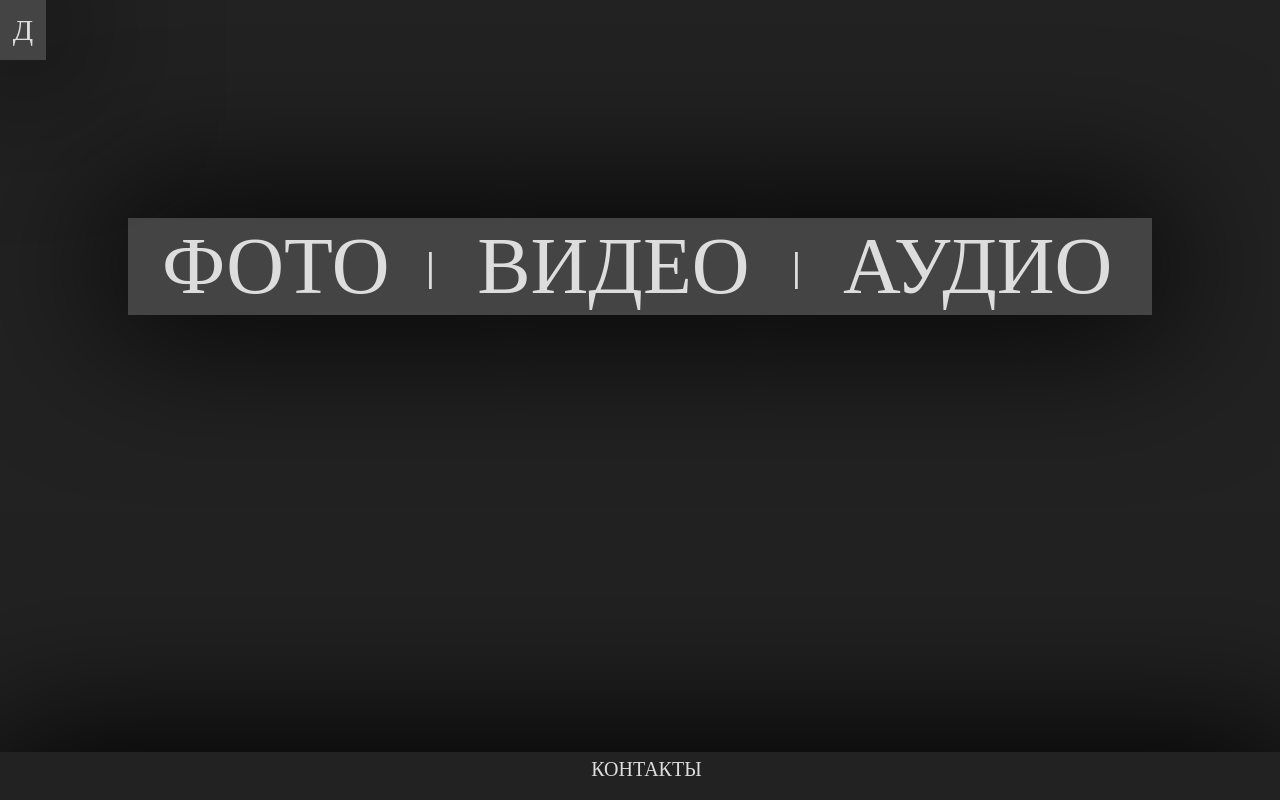
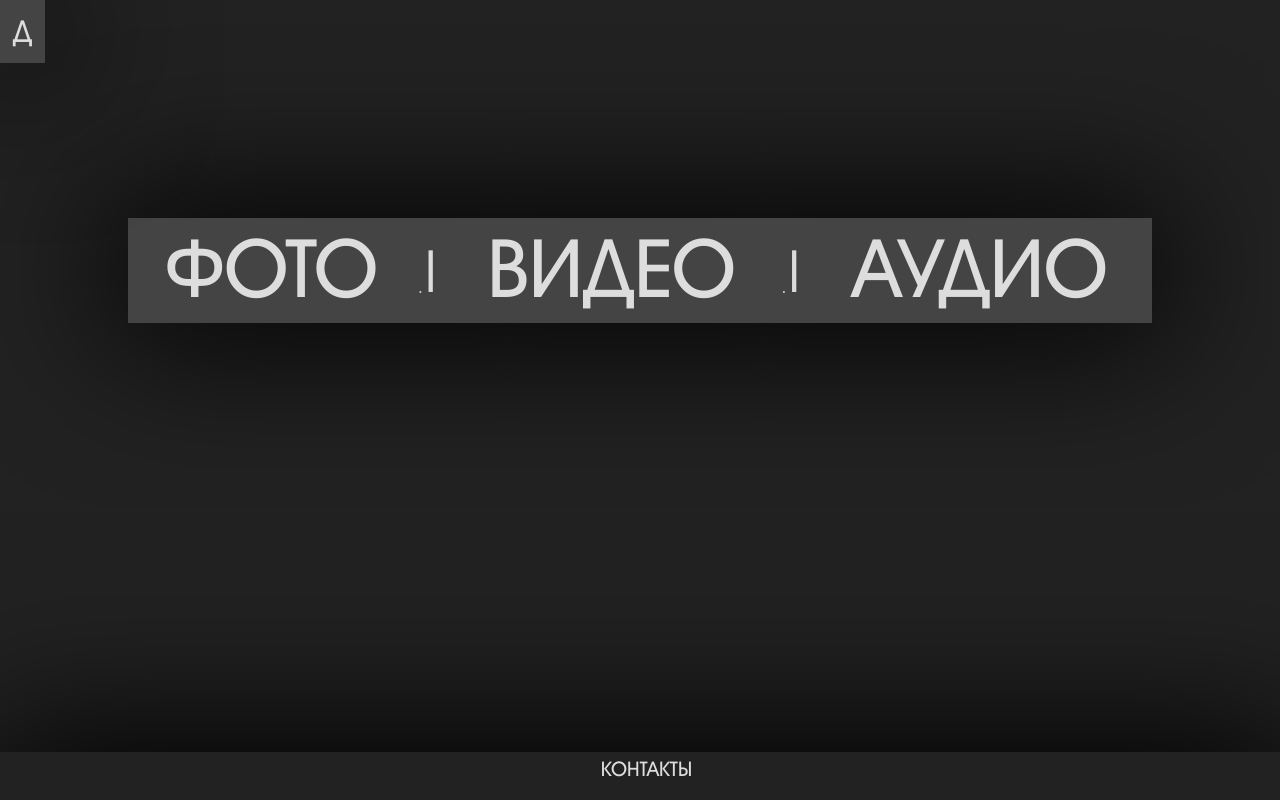
Before and after one commit to JustTony96/JustTony96.github.io, a plain HTML site: page index.html in a window 1280 px wide. Drawn offline with Linux system fonts and the light colour scheme.

Commit message:
Added fotn-face

```diff
--- a/style.css
+++ b/style.css
@@ -4,6 +4,11 @@ body
  margin: 0;
 
 }
+
+@font-face {
+    font-family: a_avanteBs; /* Имя шрифта */
+    src: url(fonts/AVA.ttf); /* Путь к файлу со шрифтом */
+   }
 
 ::-webkit-scrollbar {
     width: 0.5%;
```
